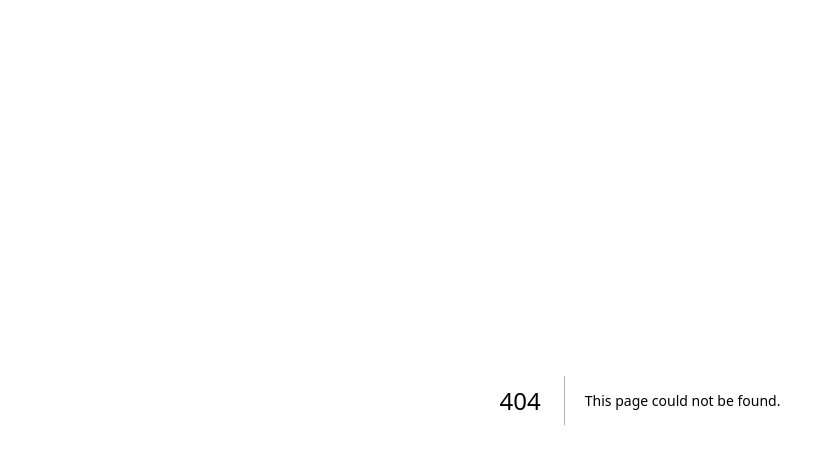
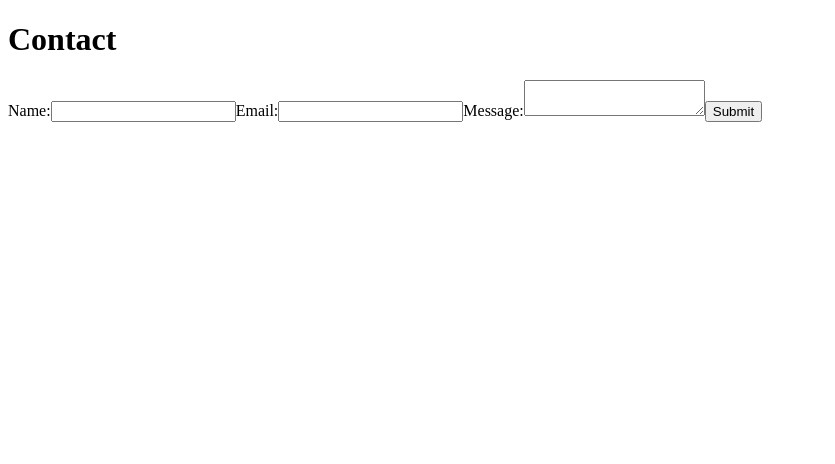
Before and after one commit to AustinMichaelColeman/website, a Next.js app: page /contact in a window 1280 px wide. Before the commit this address had no page. Shown: the top 464 px of the page, without its empty margins (0-835 px from the left). Built offline with nearby package versions, Linux system fonts and the light colour scheme.

Commit message:
Added a new contact page

```diff
--- /dev/null
+++ b/src/pages/contact.js
@@ -0,0 +1,26 @@
+import React from 'react';
+
+const Contact = () => {
+  return (
+    <div>
+      <h1>Contact</h1>
+      <form>
+        <label>
+          Name:
+          <input type="text" name="name" />
+        </label>
+        <label>
+          Email:
+          <input type="text" name="email" />
+        </label>
+        <label>
+          Message:
+          <textarea name="message" />
+        </label>
+        <input type="submit" value="Submit" />
+      </form>
+    </div>
+  );
+};
+
+export default Contact;
```
